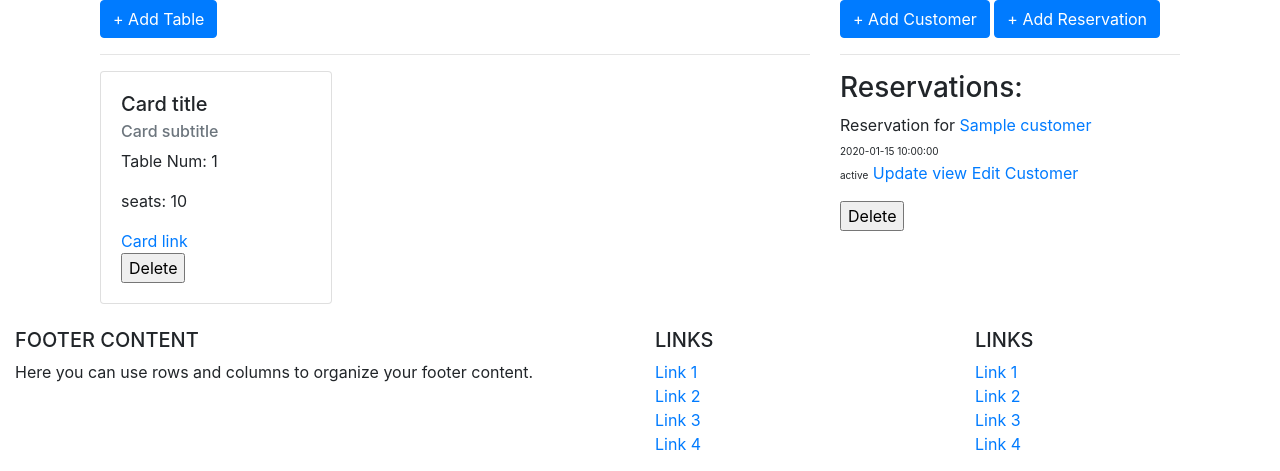
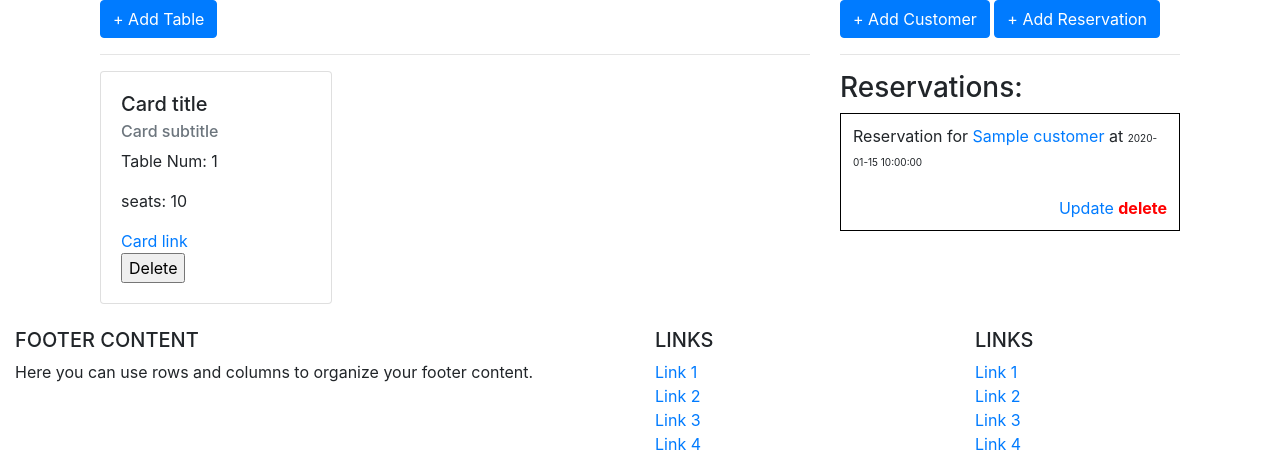
Before and after one commit to Monica-0880/Waitlist, a Python web app: template templates/index.html in a window 1280 px wide. Shown: the part 56-527 px from the top of the page. Run offline with Jinja, Linux system fonts and the light colour scheme; the template is opened without the code that fills it: most values are stand-ins (such as "Sample title", 1, 10 or a date in 2020); some libraries are stand-ins or nearby versions.

Commit message:
more edits in templates

```diff
--- a/templates/index.html
+++ b/templates/index.html
@@ -1,6 +1,35 @@
 {% extends "base.html" %}
 
 {% block content %}
+
+
+<style>
+    .pill {
+        border-radius: 15px;
+        padding: 3px 6px;
+        color: white;
+        font-size: 10px;
+        display: inline-block;
+        float: left;
+    }
+    .pill.pending { background-color: orange; }
+    .pill.completed { background-color: grey; }
+    .pill.inprogress { background-color: green; }
+    .pill.passed { background-color: red; }
+    .warning, .warning:hover{ color: red; font-weight: bold; }
+    .reservation {
+        padding: 10px 12px;
+        border: 1px solid black;
+        overflow: hidden;
+    }
+    .reservation:hover{
+        border: 1px dashed grey;
+    }
+    .reservation_settings {
+        display: inline-block;
+        float: right;
+    }
+</style>
 
 <div class="container">
     <div class="row">
@@ -32,20 +61,23 @@
             <h3>Reservations:</h3>
             {% if reservations|length > 0 %}
                 {% for reservation in reservations %}
-                    <p>
+                    <div class="reservation">
                         Reservation for
                         <a href="/customer/{{reservation.customer.id}}">
                             {{reservation.customer.name}}
-                        </a><br>
+                        </a> at
                         <span style="font-size: 10px;">{{reservation.reservation_time}}</span> <br>
-                        <span style="font-size: 10px;">{{reservation.status}}</span>
-                        <a href="{{ url_for('update_reservation', id=reservation.id )}}">Update</a>
-                        <a href="{{ url_for('get_reservation', id=reservation.id )}}">view</a>
-                        <a href="{{ url_for('update_customer', id=reservation.customer.id )}}">Edit Customer</a>
-                        <form method="POST" action="/reservation/delete/{{reservation.id}}">
-                            <input type="submit" value="Delete">
-                        </form>
-                    </p>
+                        <div class="pill {{reservation.status}}">{{reservation.status}}</div><br>
+                        <div class="reservation_settings">
+                            <a href="{{ url_for('update_reservation', id=reservation.id )}}">Update</a>
+                            <!-- <a href="{{ url_for('get_reservation', id=reservation.id )}}">view</a> -->
+                            <!-- <a href="{{ url_for('update_customer', id=reservation.customer.id )}}">Edit Customer</a> -->
+                            <a class="warning" href="/reservation/delete/{{reservation.id}}"
+                               onclick="alert('Are you sure you want to delete this reservation?')" >
+                                delete
+                            </a>
+                        </div>
+                    </div>
                 {% endfor %}
             {% else %}
                 <h4>No Reservations</h4>
```
